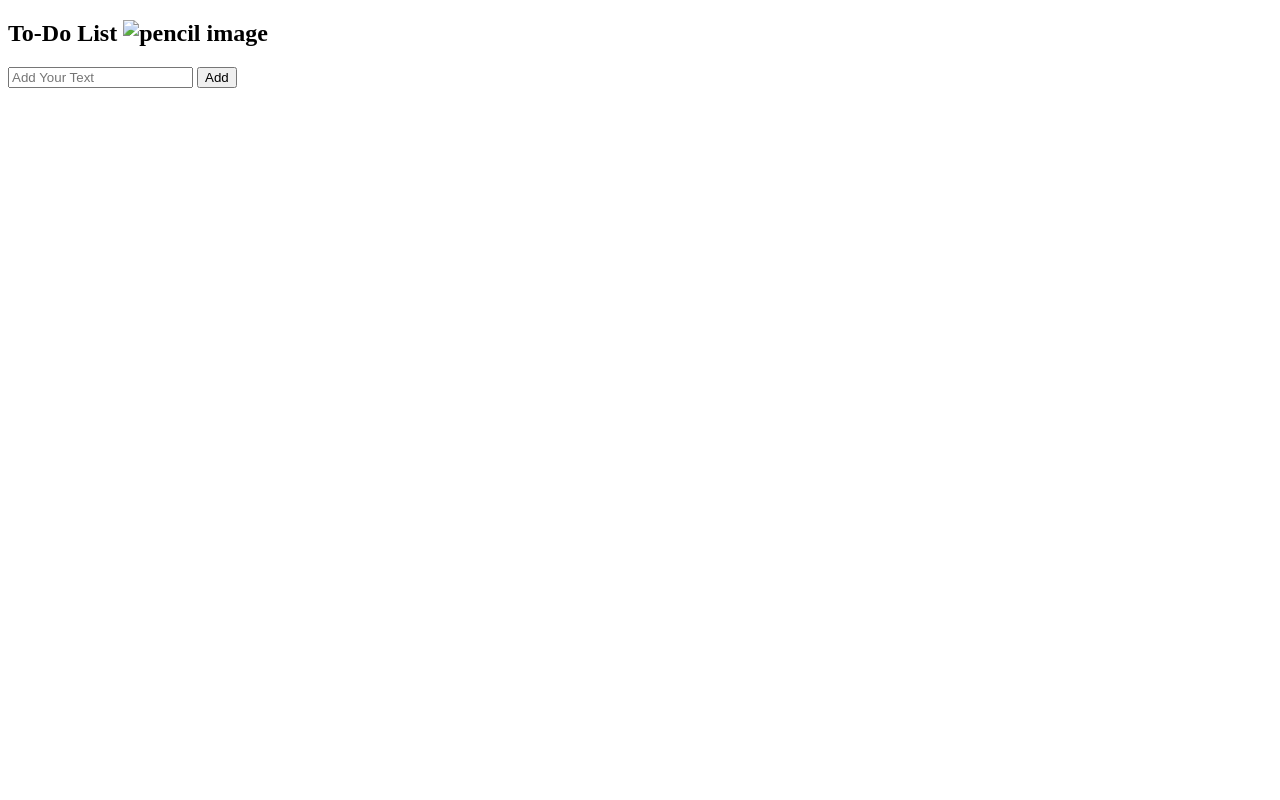
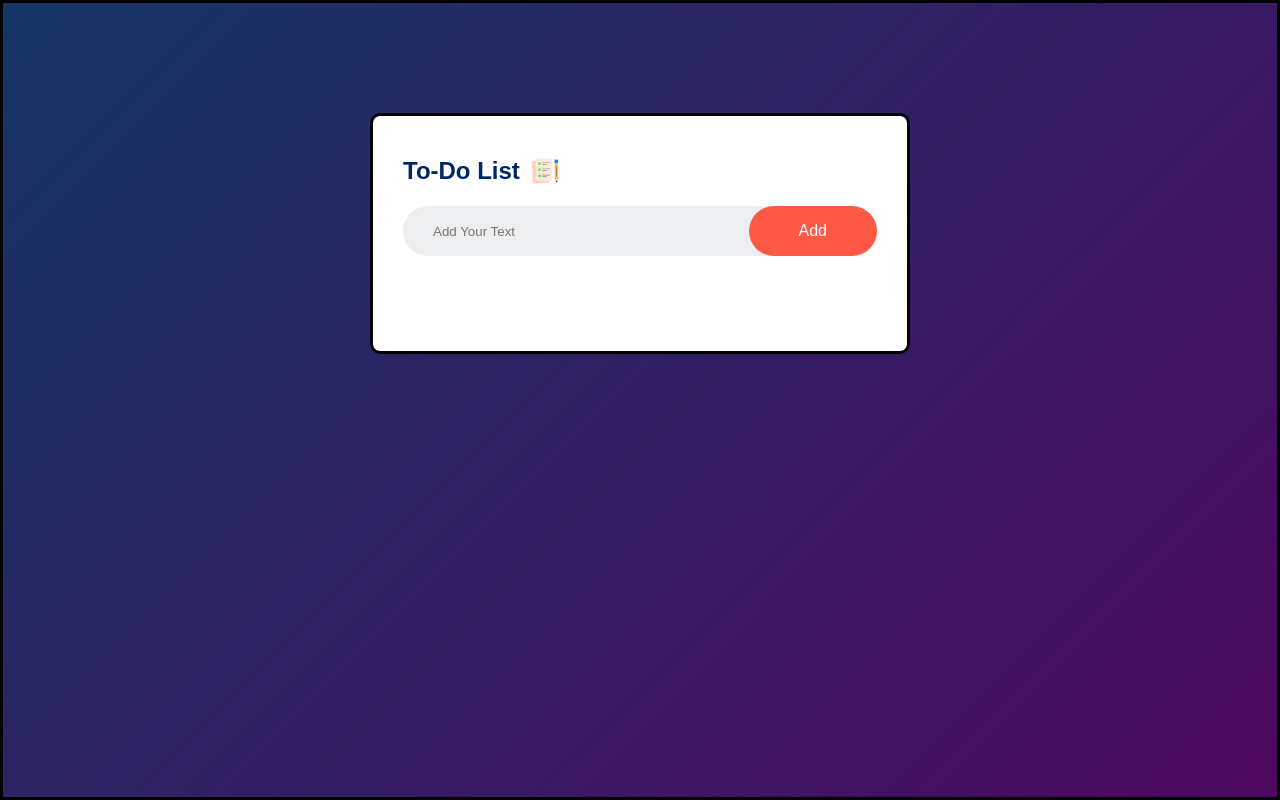
Before and after one commit to yaswanthsivaa/todolist, a plain HTML site: page index.html in a window 1280 px wide. Drawn offline with Linux system fonts and the light colour scheme; the site is published under a folder, as on GitHub Pages, so addresses that start at the root find nothing.

Commit message:
Update index.html

```diff
--- a/index.html
+++ b/index.html
@@ -4,13 +4,13 @@
   <meta charset="UTF-8">
   <meta name="viewport" content="width=device-width, initial-scale=1.0">
   <title>To-do list</title>
-  <link rel="stylesheet" href="/style.css">
+  <link rel="stylesheet" href="./style.css">
 </head>
 <body>
 
   <div class="container">
     <div class="todo-app">
-      <h2>To-Do List <img src="/icon.png" alt="pencil image"></h2>
+      <h2>To-Do List <img src="./icon.png" alt="pencil image"></h2>
       <div class="row">
         <input id='input-box' type="text" placeholder="Add Your Text">
         <button onclick="addtask()">Add</button>
@@ -21,7 +21,7 @@
     </div>
   </div>
 
-  <script src="/script.js"></script>
+  <script src="./script.js"></script>
 
 </body>
 </html>
```
